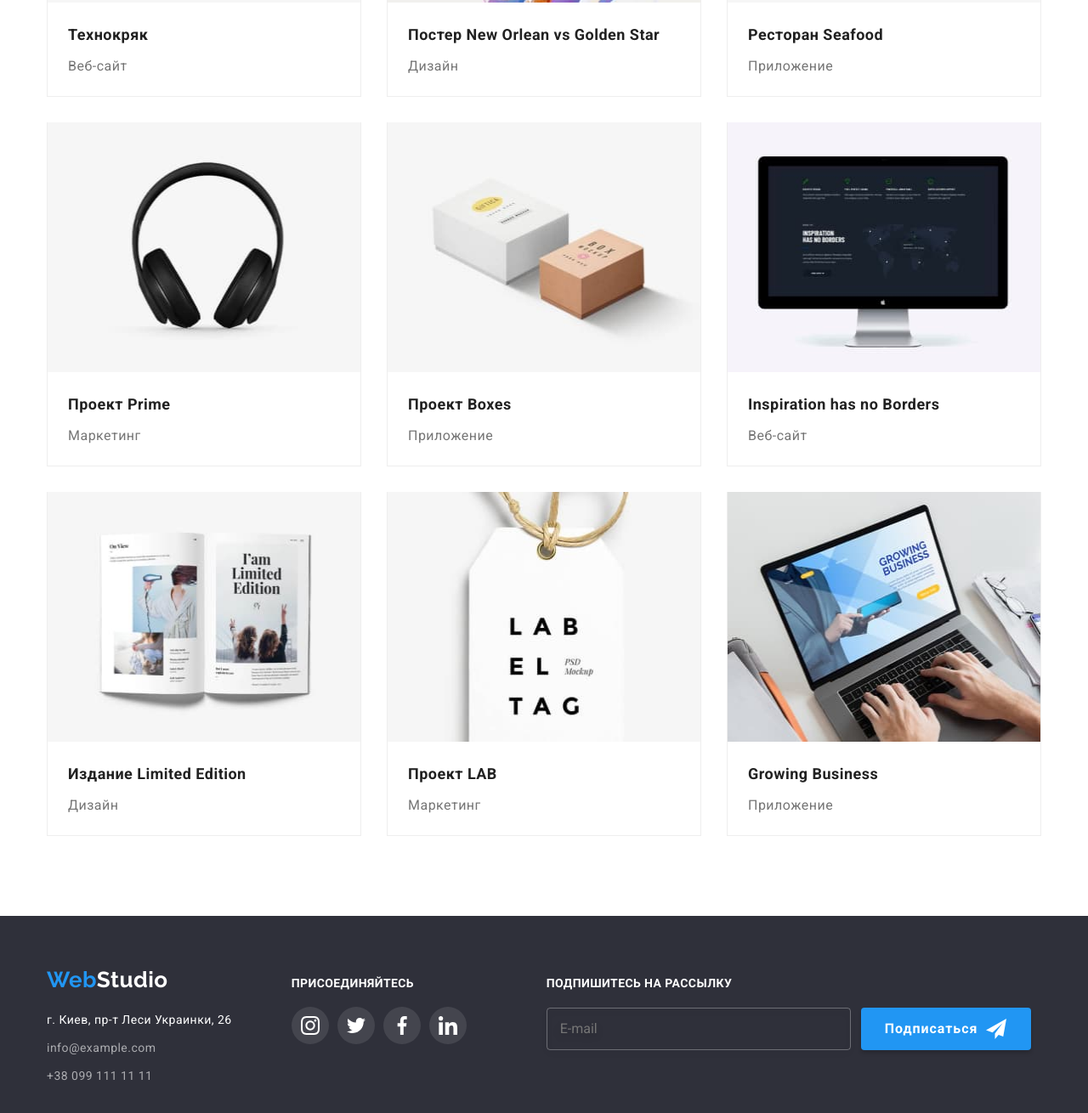
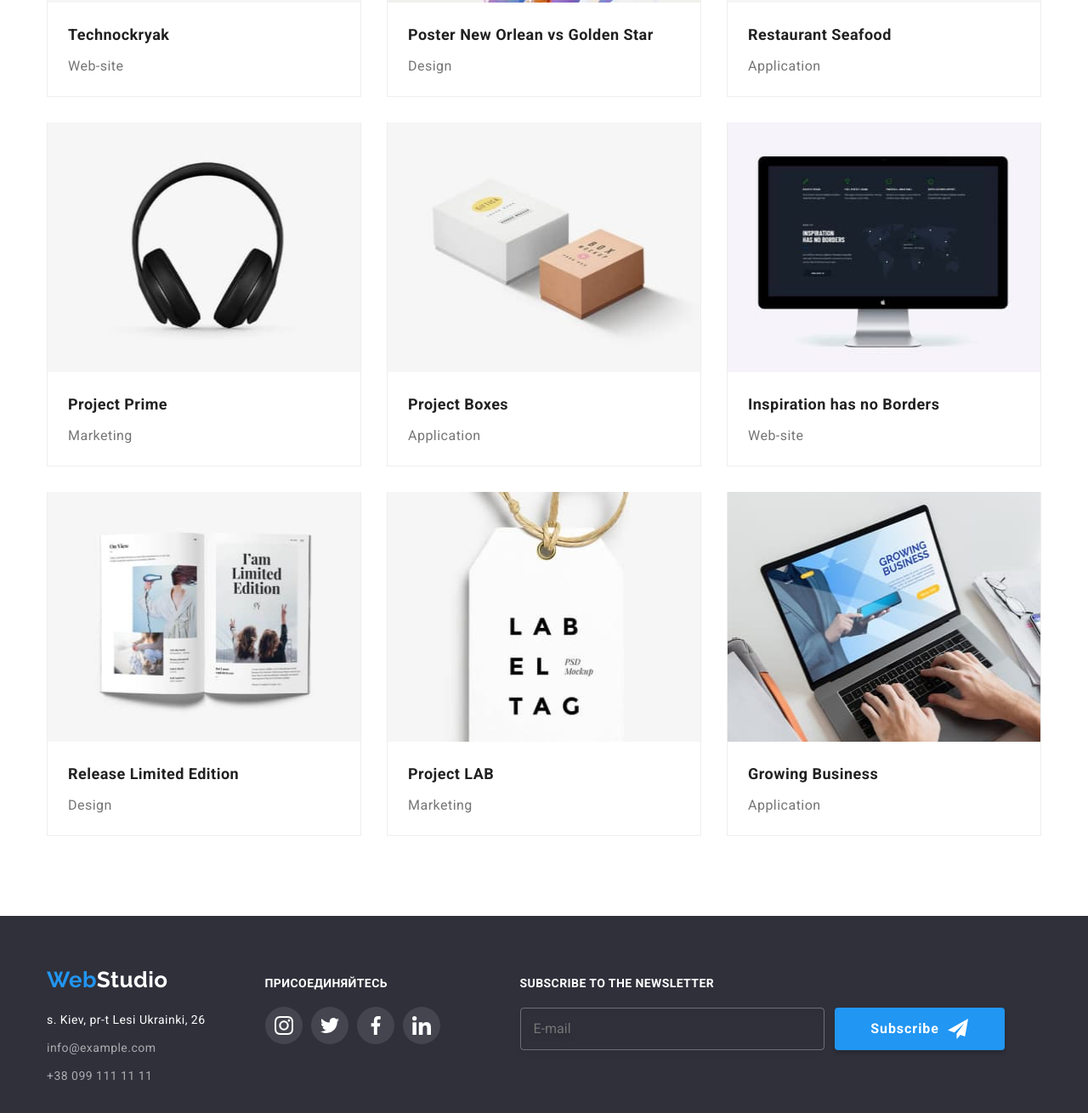
Before and after one commit to TypeAndrew/goit-markup-hw-08, a plain HTML site: page portfolio.html in a window 1280 px wide. Shown: the part 554-1864 px from the top of the page at 85% size. Drawn offline with nearby package versions, Linux system fonts and the light colour scheme.

Commit message:
Update portfolio.html

```diff
--- a/portfolio.html
+++ b/portfolio.html
@@ -27,13 +27,13 @@
             <div class="navigation__menu" data-menu>
                 <ul class="navigation__list">
                     <li class="navigation__links">
-                        <a class="navigation__link" href="./index.html">Студия</a>
+                        <a class="navigation__link" href="./index.html">Studio</a>
                     </li>
                     <li class="navigation__links">
-                        <a class="navigation__link current" href="./portfolio.html">Портфолио</a>
+                        <a class="navigation__link current" href="./portfolio.html">Portfolio</a>
                     </li>
                     <li class="navigation__links">
-                        <a class="navigation__link" href="https://goo.gl/maps/EKqUcqqfUvBnX7aQ7">Контакты</a>
+                        <a class="navigation__link" href="https://goo.gl/maps/EKqUcqqfUvBnX7aQ7">Contacts</a>
                     </li>
                 </ul>
                 <ul class="contacts">
@@ -83,19 +83,19 @@
                 <div class="filters">
                     <ul class="filters__list">
                         <li class="filters__buttons">
-                            <button type="button" class="filters__btn">Все</button>
+                            <button type="button" class="filters__btn">All</button>
                         </li>
                         <li class="filters__buttons">
-                            <button type="button" class="filters__btn">Веб-сайты</button>
+                            <button type="button" class="filters__btn">Web-sites</button>
                         </li>
                         <li class="filters__buttons">
-                            <button type="button" class="filters__btn">Приложения</button>
+                            <button type="button" class="filters__btn">Applications</button>
                         </li>
                         <li class="filters__buttons">
-                            <button type="button" class="filters__btn">Дизайн</button>
+                            <button type="button" class="filters__btn">Design</button>
                         </li>
                         <li class="filters__buttons">
-                            <button type="button" class="filters__btn">Маркетинг</button>
+                            <button type="button" class="filters__btn">Marketing</button>
                         </li>
                     </ul>
                 </div>
@@ -111,11 +111,11 @@
                                         srcset="./images/mobile/technockrack.jpg 1x, ./images/mobile/technockrack@2x.jpg 2x">
                                     <img class="adaptive-picture-project" src="./images/technockrack.jpg" width="270" height="260" alt="technockrack">
                                 </picture>
-                                <p class="project__overlay">Ресурс предлагает комплексные предложения с разным уровнем функционала и сервисов. Все это позволит посетителю получить исчерпывающие сведения о компании или частном лице.</p>
+                                <p class="project__overlay">The resource offers complex offers with different levels of functionality and services. All this will allow the visitor to obtain comprehensive information about the company or individual.</p>
                             </div>
                             <div class="project__item">
-                                <h3 class="project__title">Технокряк</h3>
-                                <p class="project__text">Веб-сайт</p>
+                                <h3 class="project__title">Technockryak</h3>
+                                <p class="project__text">Web-site</p>
                             </div>
                         </li>
                         <li class="project__items">
@@ -126,11 +126,11 @@
                                     <source media="(max-width: 767px)" srcset="./images/mobile/goldenstar.jpg 1x, ./images/mobile/goldenstar@2x.jpg 2x">
                                     <img class="adaptive-picture-project" src="./images/goldenstar.jpg" width="270" height="260" alt="goldenstar">
                                 </picture>
-                                <p class="project__overlay">Ресурс предлагает комплексные предложения с разным уровнем функционала и сервисов. Все это позволит посетителю получить исчерпывающие сведения о компании или частном лице.</p>
+                                <p class="project__overlay">The resource offers comprehensive offers with different levels of functionality and services. All this will allow the visitor to obtain comprehensive information about the company or individual.</p>
                             </div>
                             <div class="project__item">
-                                <h3 class="project__title">Постер New Orlean vs Golden Star</h3>
-                                <p class="project__text">Дизайн</p>
+                                <h3 class="project__title">Poster New Orlean vs Golden Star</h3>
+                                <p class="project__text">Design</p>
                             </div>
                         </li>
                         <li class="project__items">
@@ -141,11 +141,11 @@
                                     <source media="(max-width: 767px)" srcset="./images/mobile/seafood.jpg 1x, ./images/mobile/seafood@2x.jpg 2x">
                                     <img class="adaptive-picture-project" src="./images/seafood.jpg" width="270" height="260" alt="seafood">
                                 </picture>
-                                <p class="project__overlay">Ресурс предлагает комплексные предложения с разным уровнем функционала и сервисов. Все это позволит посетителю получить исчерпывающие сведения о компании или частном лице.</p>
+                                <p class="project__overlay">The resource offers comprehensive offers with different levels of functionality and services. All this will allow the visitor to obtain comprehensive information about the company or individual.</p>
                             </div>
                             <div class="project__item">
-                                <h3 class="project__title">Ресторан Seafood</h3>
-                                <p class="project__text">Приложение</p>
+                                <h3 class="project__title">Restaurant Seafood</h3>
+                                <p class="project__text">Application</p>
                             </div>
                         </li>
                         <li class="project__items">
@@ -156,11 +156,11 @@
                                     <source media="(max-width: 767px)" srcset="./images/mobile/prime.jpg 1x, ./images/mobile/prime@2x.jpg 2x">
                                     <img class="adaptive-picture-project" src="./images/prime.jpg" width="270" height="260" alt="prime">
                                 </picture>
-                                <p class="project__overlay">Ресурс предлагает комплексные предложения с разным уровнем функционала и сервисов. Все это позволит посетителю получить исчерпывающие сведения о компании или частном лице.</p>
+                                <p class="project__overlay">The resource offers comprehensive offers with different levels of functionality and services. All this will allow the visitor to obtain comprehensive information about the company or individual.</p>
                             </div>
                             <div class="project__item">
-                                <h3 class="project__title">Проект Prime</h3>
-                                <p class="project__text">Маркетинг</p>
+                                <h3 class="project__title">Project Prime</h3>
+                                <p class="project__text">Marketing</p>
                             </div>
                         </li>
                         <li class="project__items">
@@ -171,11 +171,11 @@
                                     <source media="(max-width: 767px)" srcset="./images/mobile/boxes.jpg 1x, ./images/mobile/boxes@2x.jpg 2x">
                                     <img class="adaptive-picture-project" src="./images/boxes.jpg" width="270" height="260" alt="boxes">
                                 </picture>
-                                <p class="project__overlay">Ресурс предлагает комплексные предложения с разным уровнем функционала и сервисов. Все это позволит посетителю получить исчерпывающие сведения о компании или частном лице.</p>
+                                <p class="project__overlay">The resource offers comprehensive offers with different levels of functionality and services. All this will allow the visitor to obtain comprehensive information about the company or individual.</p>
                             </div>
                             <div class="project__item">
-                                <h3 class="project__title">Проект Boxes</h3>
-                                <p class="project__text">Приложение</p>
+                                <h3 class="project__title">Project Boxes</h3>
+                                <p class="project__text">Application</p>
                             </div>
                         </li>
                         <li class="project__items">
@@ -188,11 +188,11 @@
                                         srcset="./images/mobile/inspiratiion.jpg 1x, ./images/mobile/inspiratiion@2x.jpg 2x">
                                     <img class="adaptive-picture-project" src="./images/inspiratiion.jpg" width="270" height="260" alt="inspiratiion">
                                 </picture>
-                                <p class="project__overlay">Ресурс предлагает комплексные предложения с разным уровнем функционала и сервисов. Все это позволит посетителю получить исчерпывающие сведения о компании или частном лице.</p>
+                                <p class="project__overlay">The resource offers comprehensive offers with different levels of functionality and services. All this will allow the visitor to obtain comprehensive information about the company or individual.</p>
                             </div>
                             <div class="project__item">
                                 <h3 class="project__title">Inspiration has no Borders</h3>
-                                <p class="project__text">Веб-сайт</p>
+                                <p class="project__text">Web-site</p>
                             </div>
                         </li>
                         <li class="project__items">
@@ -205,11 +205,11 @@
                                         srcset="./images/mobile/limitededition.jpg 1x, ./images/mobile/limitededition@2x.jpg 2x">
                                     <img class="adaptive-picture-project" src="./images/limitededition.jpg" width="270" height="260" alt="limitededition">
                                 </picture>
-                                <p class="project__overlay">Ресурс предлагает комплексные предложения с разным уровнем функционала и сервисов. Все это позволит посетителю получить исчерпывающие сведения о компании или частном лице.</p>
+                                <p class="project__overlay">The resource offers comprehensive offers with different levels of functionality and services. All this will allow the visitor to obtain comprehensive information about the company or individual.</p>
                             </div>
                             <div class="project__item">
-                                <h3 class="project__title">Издание Limited Edition</h3>
-                                <p class="project__text">Дизайн</p>
+                                <h3 class="project__title">Release Limited Edition</h3>
+                                <p class="project__text">Design</p>
                             </div>
                         </li>
                         <li class="project__items">
@@ -220,11 +220,11 @@
                                     <source media="(max-width: 767px)" srcset="./images/mobile/lab.jpg 1x, ./images/mobile/lab@2x.jpg 2x">
                                     <img class="adaptive-picture-project" src="./images/lab.jpg" width="270" height="260" alt="lab">
                                 </picture>
-                                <p class="project__overlay">Ресурс предлагает комплексные предложения с разным уровнем функционала и сервисов. Все это позволит посетителю получить исчерпывающие сведения о компании или частном лице.</p>
+                                <p class="project__overlay">The resource offers comprehensive offers with different levels of functionality and services. All this will allow the visitor to obtain comprehensive information about the company or individual.</p>
                             </div>
                             <div class="project__item">
-                                <h3 class="project__title">Проект LAB</h3>
-                                <p class="project__text">Маркетинг</p>
+                                <h3 class="project__title">Project LAB</h3>
+                                <p class="project__text">Marketing</p>
                             </div>
                         </li>
                         <li class="project__items">
@@ -235,11 +235,11 @@
                                             <source media="(max-width: 767px)" srcset="./images/mobile/growingbussiness.jpg 1x, ./images/mobile/growingbussiness@2x.jpg 2x">
                                             <img class="adaptive-picture-project" src="./images/growingbussiness.jpg" width="270" height="260" alt="growingbussiness">
                                         </picture>
-                                <p class="project__overlay">Ресурс предлагает комплексные предложения с разным уровнем функционала и сервисов. Все это позволит посетителю получить исчерпывающие сведения о компании или частном лице.</p>
+                                <p class="project__overlay">The resource offers comprehensive offers with different levels of functionality and services. All this will allow the visitor to obtain comprehensive information about the company or individual.</p>
                             </div>
                             <div class="project__item">
                                 <h3 class="project__title">Growing Business</h3>
-                                <p class="project__text">Приложение</p>
+                                <p class="project__text">Application</p>
                             </div>
                         </li>
                     </ul>
@@ -255,7 +255,7 @@
                 <address class="footer__address">
                     <ul class="footer__list">
                         <li class="footer__links">
-                            <a class="footer__link-white" href="">г. Киев, пр-т Леси Украинки, 26</a>
+                            <a class="footer__link-white" href="">s. Kiev, pr-t Lesi Ukrainki, 26</a>
                         </li>
                         <li class="footer__links">
                             <a class="footer__link" href="">info@example.com</a>
@@ -304,10 +304,10 @@
             <div class="footer__form-wrap">
                 <form class="footer__form">
                     <label class="footer__form-label">
-                        <span class="footer__label-text">подпишитесь на рассылку</span>
+                        <span class="footer__label-text">subscribe to the newsletter</span>
                         <input type="email" class="footer__form-input" name="mail" placeholder="E-mail" required>
                     </label>
-                    <button type="submit" class="footer__form-btn">Подписаться
+                    <button type="submit" class="footer__form-btn">Subscribe
                         <svg class="footer__icon-send" width="24" height="24">
                             <use href="./images/icons.svg#icon-send"></use>
                         </svg>
```
